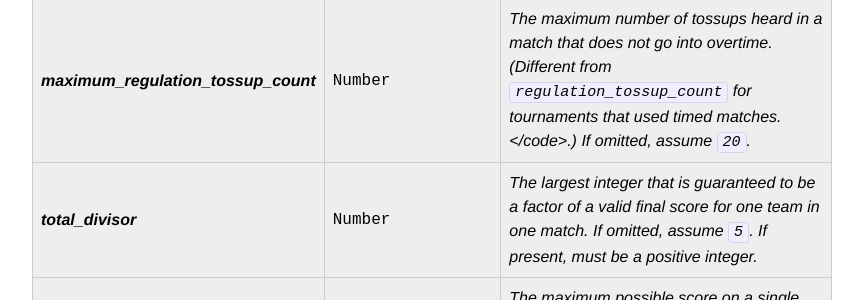
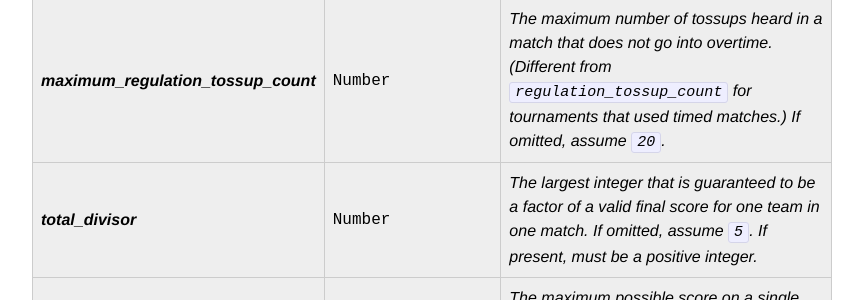
Before and after one commit to quizbowl/schema, a Jekyll site: the page built from tournament.md, in a window 1280 px wide and 900 px high, scrolled down 1290 px. Shown: the part 178-478 px from the top of the window, without its empty margins (208-1071 px from the left). Built offline with Jekyll 4.4.1, drawn with Linux system fonts in a browser that asks for light colours.

Commit message:
Fix HTML typo

```diff
--- a/tournament.md
+++ b/tournament.md
@@ -110,7 +110,7 @@ A `Tournament` object describes a tournament for which a single result is publis
   <tr class="optional">
     <th>maximum_regulation_tossup_count</th>
     <td class="type">Number</td>
-    <td>The maximum number of tossups heard in a match that does not go into overtime. (Different from <code>regulation_tossup_count</code> for tournaments that used timed matches.</code>.) If omitted, assume <code>20</code>.</td>
+    <td>The maximum number of tossups heard in a match that does not go into overtime. (Different from <code>regulation_tossup_count</code> for tournaments that used timed matches.) If omitted, assume <code>20</code>.</td>
   </tr>
   <tr class="optional">
     <th>total_divisor</th>
```
